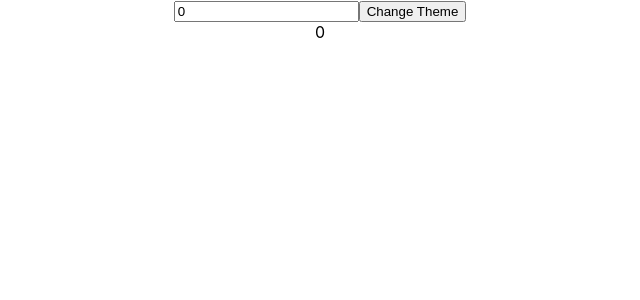
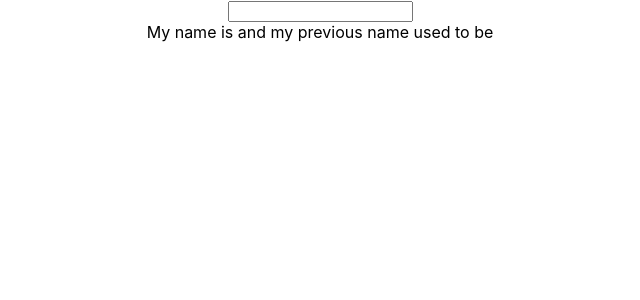
Before and after one commit to Ayushkumar1240/React_projects, a React (Create React App) app: page / in a window 1280 px wide. Shown: the top 300 px of the page, without its empty margins (320-960 px from the left). Built offline with nearby package versions, Linux system fonts and the light colour scheme.

Commit message:
useref commits

```diff
--- a/src/App.js
+++ b/src/App.js
@@ -1,10 +1,10 @@
 import "./App.css";
-import Comp1UseMemo from "./components/Comp1UseMemo";
+import Comp1UseRef from "./components/Comp1UseRef";
 
 function App() {
   return (
     <div className="App">
-      <Comp1UseMemo />
+      <Comp1UseRef />
     </div>
   );
 }
--- /dev/null
+++ b/src/components/Comp1UseRef.jsx
@@ -0,0 +1,24 @@
+import React, { useState, useRef, useEffect } from "react";
+
+const Comp1UseRef = () => {
+  const [name, setName] = useState("");
+  const prevName = useRef("");
+  useEffect(() => {
+    prevName.current = name;
+  });
+  return (
+    <div>
+      <input
+        value={name}
+        onChange={(e) => {
+          setName(e.target.value);
+        }}
+      />
+      <div>
+        My name is {name} and my previous name used to be {prevName.current}
+      </div>
+    </div>
+  );
+};
+
+export default Comp1UseRef;
```
